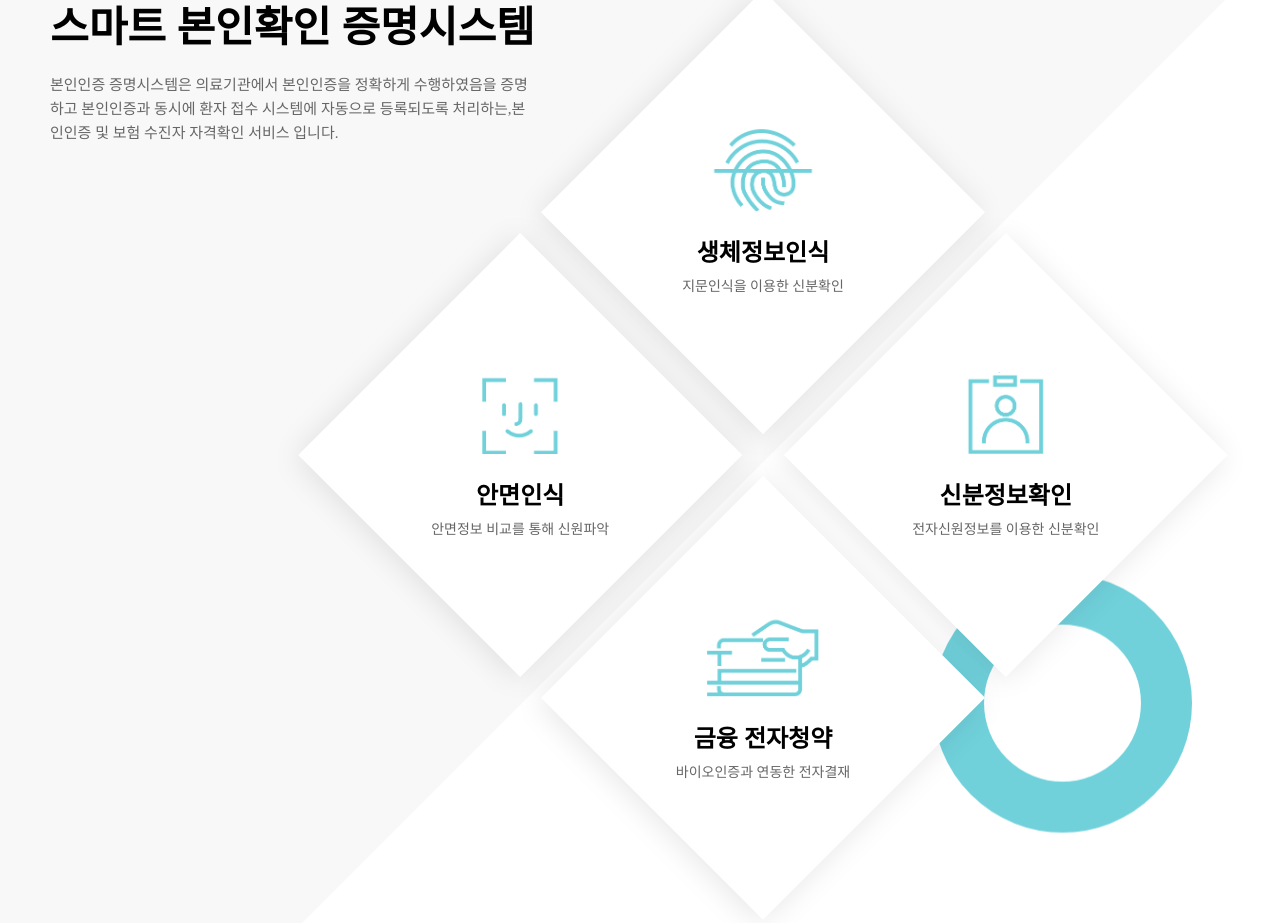
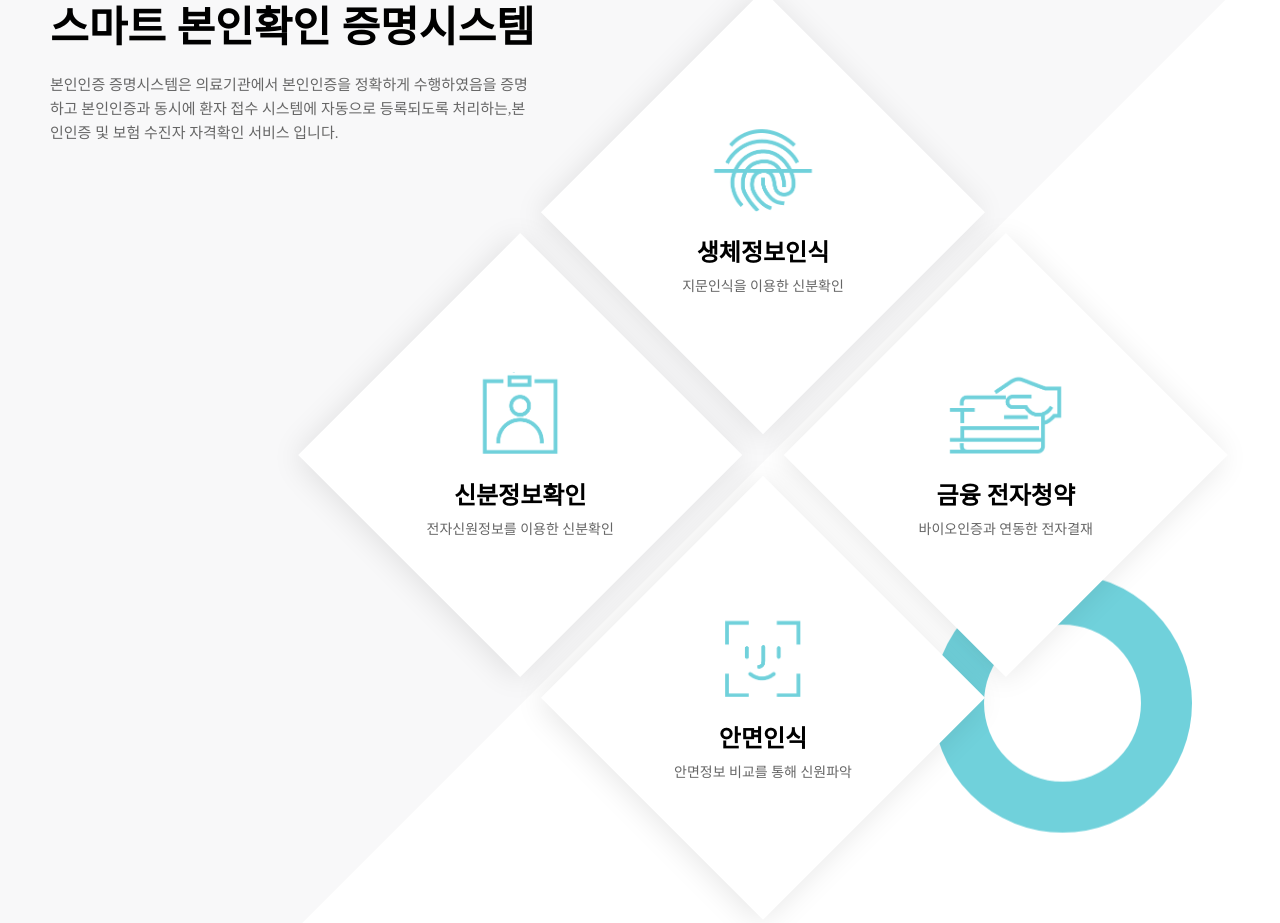
Before and after one commit to kse012050/mediPass, a plain HTML site: page index.html in a window 1280 px wide. Shown: the part 1098-2021 px from the top of the page. Drawn offline with nearby package versions, Linux system fonts and the light colour scheme; a web font is replaced by a local one.

Commit message:
컨펌 전~

```diff
--- a/css/page_pc.css
+++ b/css/page_pc.css
@@ -8,7 +8,11 @@
 .serviceArea > div{padding-top: 193px;}
 .serviceArea > div > p{max-width: 486px;}
 .serviceArea > div ul{width: 100%; max-width: 934px; height: 1px; margin-left: auto; position: relative;}
-.serviceArea > div ul li{--width: 314px; width: var(--width); aspect-ratio: 1; position: absolute; top: calc(var(--width) / 2 * -1); left: calc(50% - (var(--width) / 2)); transform: translateX(calc(70% + 23px)); --rotate: calc(var(--styleIdx) * 90deg + 270deg); rotate: var(--rotate);}
+.serviceArea > div ul li{--width: 314px; width: var(--width); aspect-ratio: 1; position: absolute; top: calc(var(--width) / 2 * -1); left: calc(50% - (var(--width) / 2)); transform: translateX(calc(70% + 23px)); rotate: var(--rotate);}
+.serviceArea > div ul li:nth-child(1){--rotate: calc(0 * 90deg + 270deg);}
+.serviceArea > div ul li:nth-child(2){--rotate: calc(3 * 90deg + 270deg);}
+.serviceArea > div ul li:nth-child(3){--rotate: calc(1 * 90deg + 270deg);}
+.serviceArea > div ul li:nth-child(4){--rotate: calc(2 * 90deg + 270deg);}
 .serviceArea > div ul li > div{height: 100%; rotate: calc(var(--rotate) * -1); opacity: 0; transform: translate(-100%, 100%);}
 .serviceArea > div ul li > div > div{height: 100%; rotate: 45deg; background-color: white; box-shadow: 0px 4px 30px 0px rgba(0, 0, 0, 0.10);}
 .serviceArea > div ul li > div > div div{height: 100%; rotate: -45deg; display: flex; flex-direction: column; justify-content: center; align-items: center;}
--- a/js/common.js
+++ b/js/common.js
@@ -12,6 +12,8 @@ $(document).ready(function(){
         $('[data-animate]').each(function(){
             if($(this).offset().top - $(window).height() / 1.3 < scrollTop){
                 $(this).addClass('ani');
+            }else{
+                $(this).removeClass('ani');
             }
         })
     })
```
